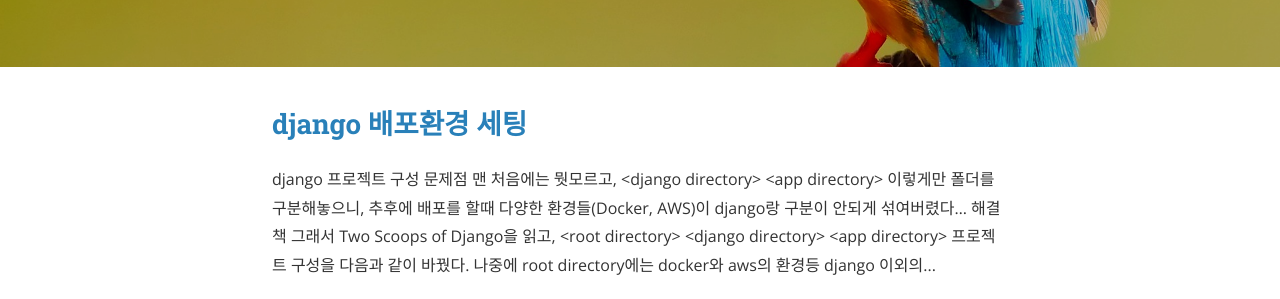
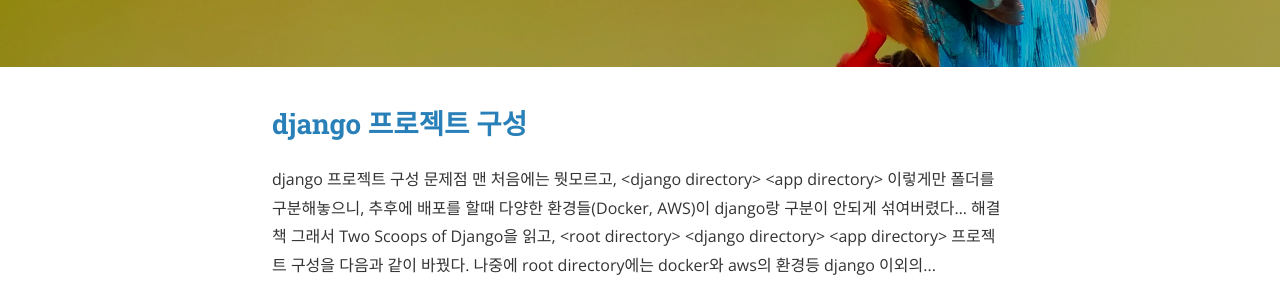
Before and after one commit to ndjman7/ndjman7.github.io, a Jekyll site: the page built from index.html, in a window 1280 px wide. Shown: the part 436-735 px from the top of the page. Built offline with Jekyll 4.4.1, drawn with Linux system fonts in a browser that asks for light colours; nearby versions of some CDN libraries; the list of posts is cut into pages by our own code.

Commit message:
12-11 제목 수정

```diff
--- a/_posts/2017-12-11-django-프로젝트-구성.markdown
+++ b/_posts/2017-12-11-django-프로젝트-구성.markdown
@@ -1,6 +1,6 @@
 ---
 layout: post
-title:  "django 배포환경 세팅"
+title:  "django 프로젝트 구성"
 author: Pando
 categories: Til
 tag: django
```
